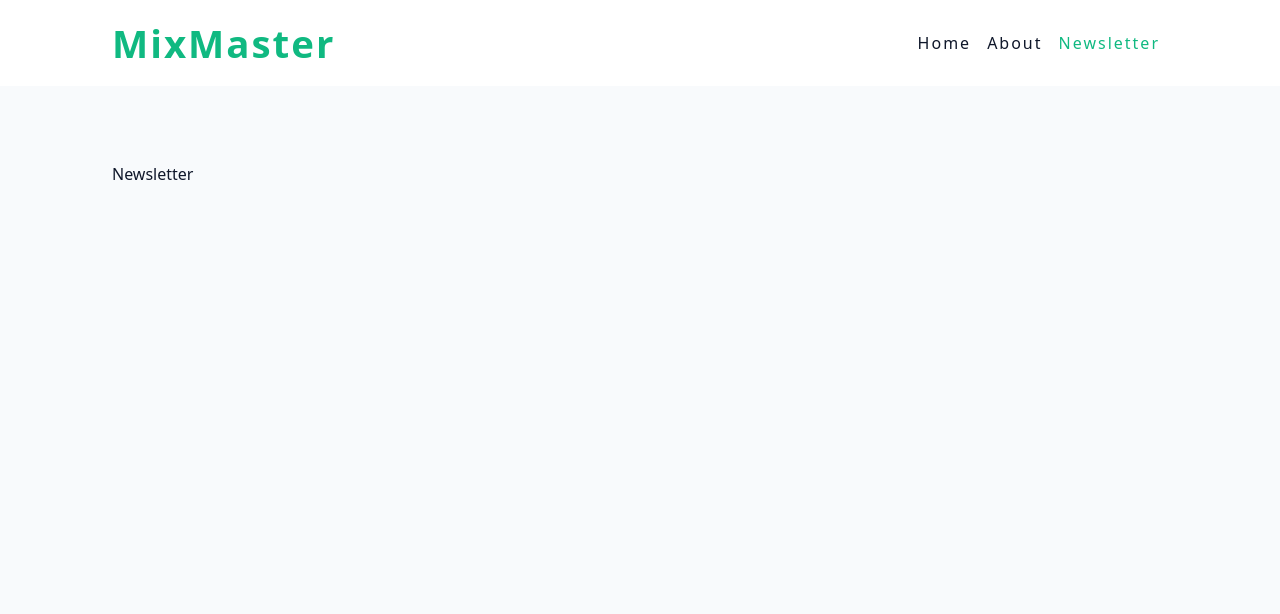
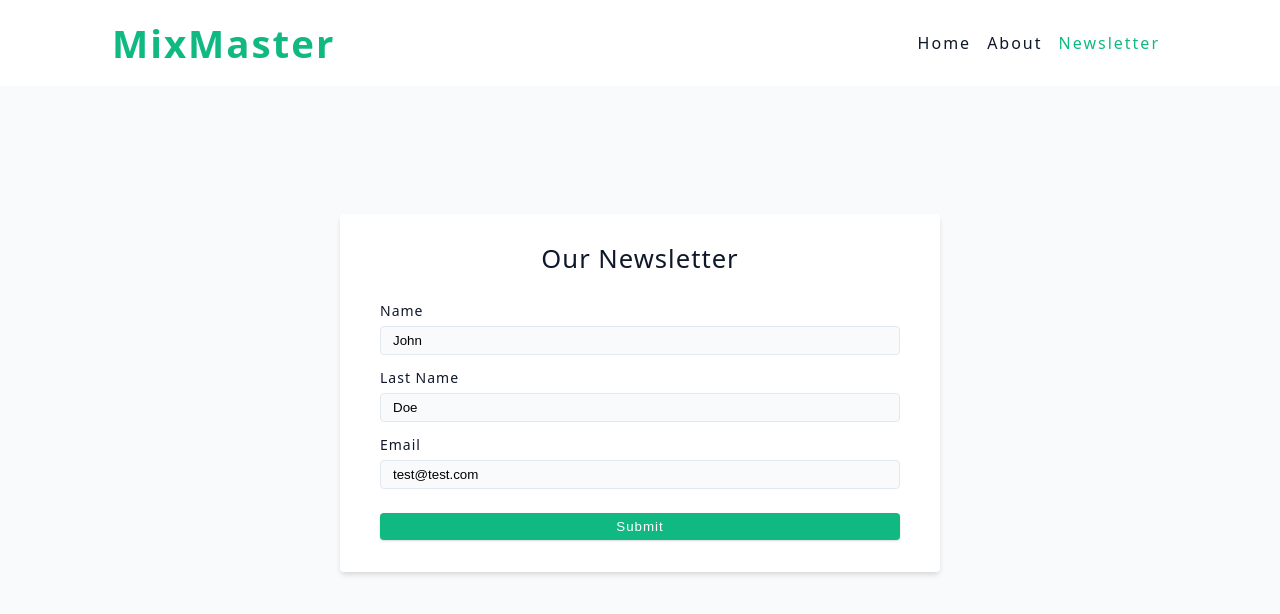
Before and after one commit to GiorgiMakharadze/mixmaster-react-typescript, a React (Vite) app: page /newsletter in a window 1280 px wide. Shown: the top 614 px of the page. Built offline with nearby package versions, Linux system fonts and the light colour scheme.

Commit message:
newsletter form action

```diff
--- a/src/App.tsx
+++ b/src/App.tsx
@@ -9,6 +9,7 @@ import {
 } from "./pages";
 import { loader as landingLoader } from "./pages/Landing";
 import { loader as singleCocktailLoader } from "./pages/Cocktail";
+import { action as newsletterAction } from "./pages/Newsletter";
 import SinglePageError from "./pages/SinglePageError";
 
 const router = createBrowserRouter([
@@ -32,6 +33,7 @@ const router = createBrowserRouter([
       {
         path: "newsletter",
         element: <Newsletter />,
+        action: newsletterAction,
         errorElement: <SinglePageError />,
       },
       {
--- a/src/pages/Newsletter.tsx
+++ b/src/pages/Newsletter.tsx
@@ -1,5 +1,67 @@
+import { Form } from "react-router-dom";
+
+export const action = async ({ request }: any) => {
+  const formData = await request.formData();
+  const data = Object.fromEntries(formData);
+  console.log(data);
+
+  return null;
+};
+
 const Newsletter = () => {
-  return <div>Newsletter</div>;
+  return (
+    <Form className="form" method="POST">
+      <h4 style={{ textAlign: "center", marginBottom: "2rem" }}>
+        Our Newsletter
+      </h4>
+      <div className="form-row">
+        <label htmlFor="name" className="form-label">
+          name
+        </label>
+        <input
+          type="text"
+          className="form-input"
+          name="name"
+          id="name"
+          required
+          defaultValue="John"
+        />
+      </div>
+      <div className="form-row">
+        <label htmlFor="lastName" className="form-label">
+          last name
+        </label>
+        <input
+          type="text"
+          className="form-input"
+          name="lastName"
+          id="lastName"
+          required
+          defaultValue="Doe"
+        />
+      </div>
+      <div className="form-row">
+        <label htmlFor="email" className="form-label">
+          email
+        </label>
+        <input
+          type="text"
+          className="form-input"
+          name="email"
+          id="email"
+          required
+          defaultValue="test@test.com"
+        />
+      </div>
+      <button
+        type="submit"
+        className="btn btn-block"
+        style={{ marginTop: "0.5rem" }}
+      >
+        Submit
+      </button>
+    </Form>
+  );
 };
 
 export default Newsletter;
```
